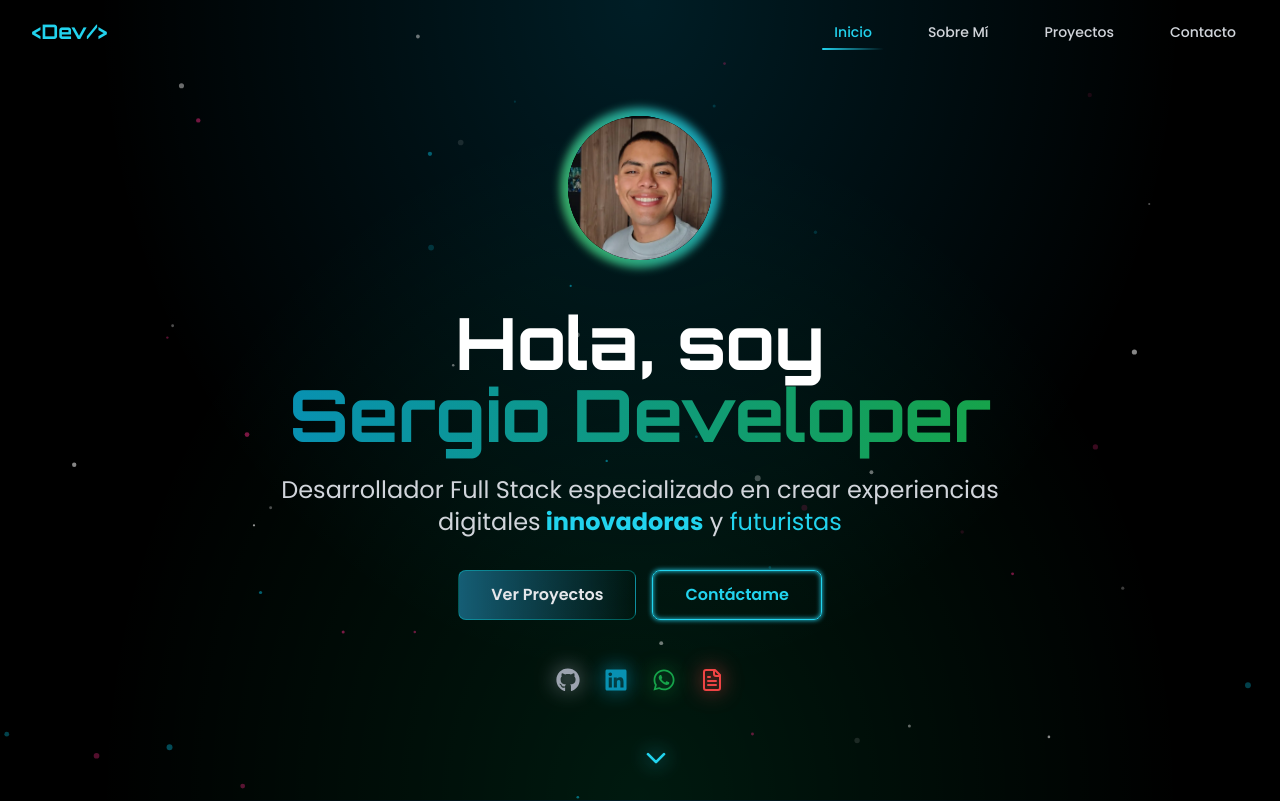
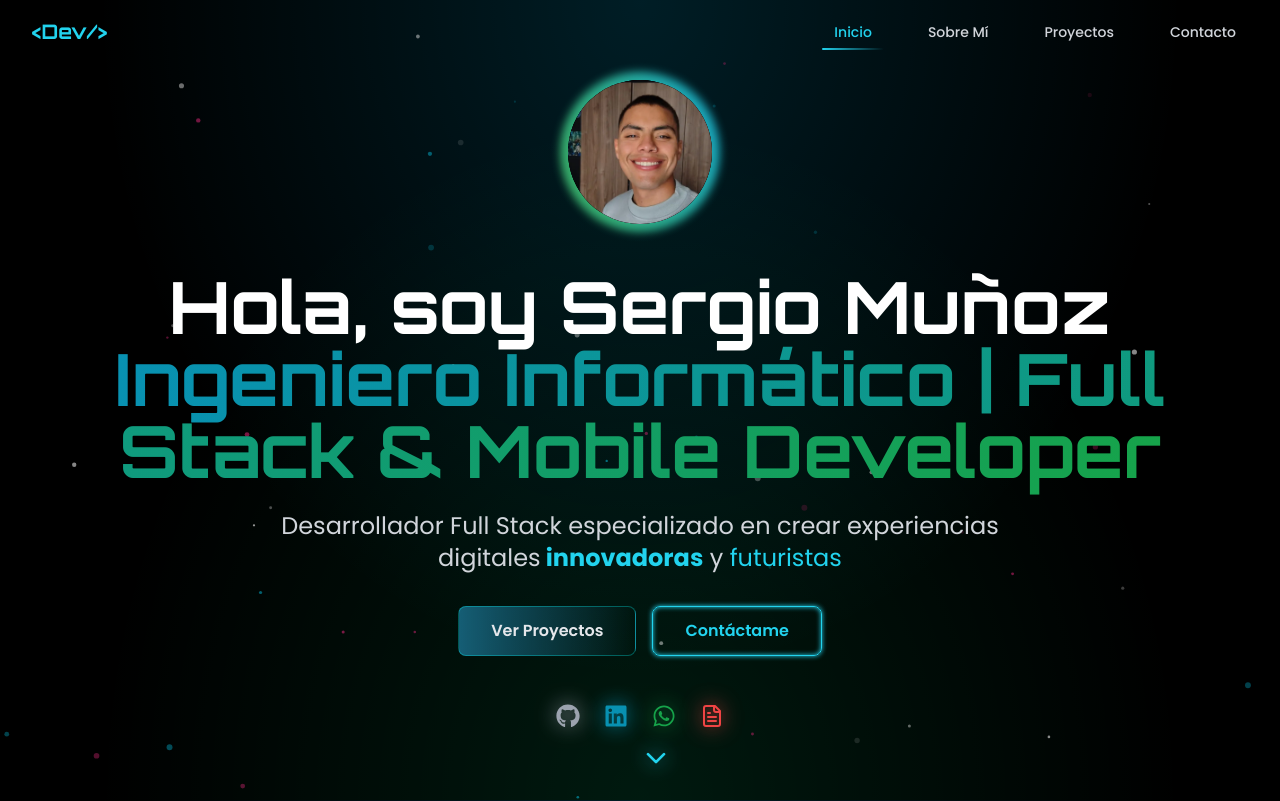
Before and after one commit to Alg4ret3/DevFolio, a Next.js app: page / in a window 1280 px wide. Shown: the top 801 px of the page. Built offline with nearby package versions, Linux system fonts and the light colour scheme.

Commit message:
fix(Hero): actualizar informacion personal

```diff
--- a/components/sections/Hero.tsx
+++ b/components/sections/Hero.tsx
@@ -66,12 +66,13 @@ export default function Hero() {
           variants={itemVariants}
           className="text-4xl md:text-6xl lg:text-7xl font-orbitron font-bold mb-6"
         >
-          <span className="text-white">Hola, soy</span>
+          <span className="text-white">Hola, soy Sergio Muñoz</span>
           <br />
           <span className="text-transparent bg-clip-text bg-gradient-to-r from-cyan-600 via-magenta-600 to-green-600 ">
-            Sergio Developer
+            Ingeniero Informático | Full Stack & Mobile Developer
           </span>
         </motion.h1>
+
 
         <motion.p
           variants={itemVariants}
```
